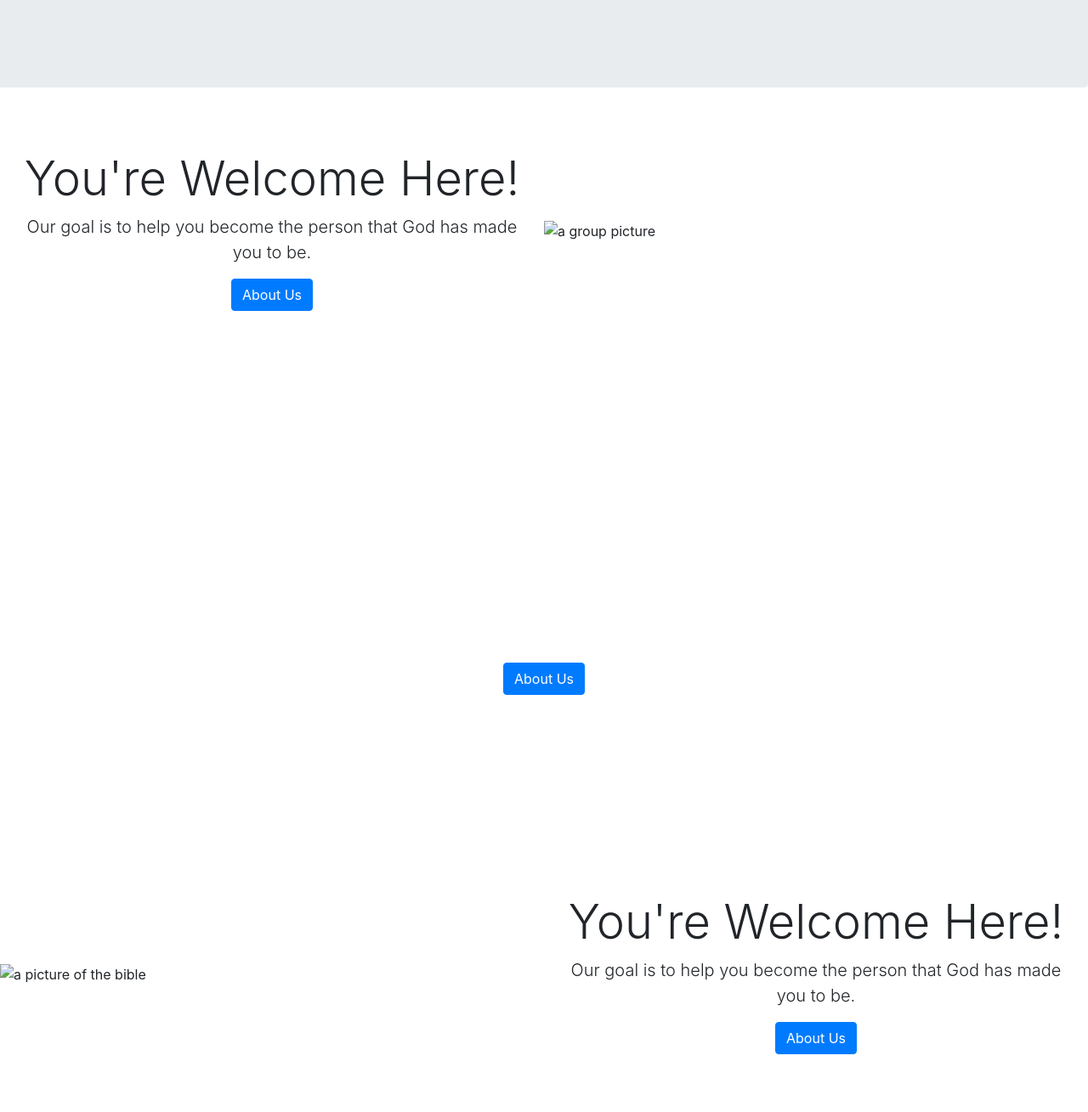
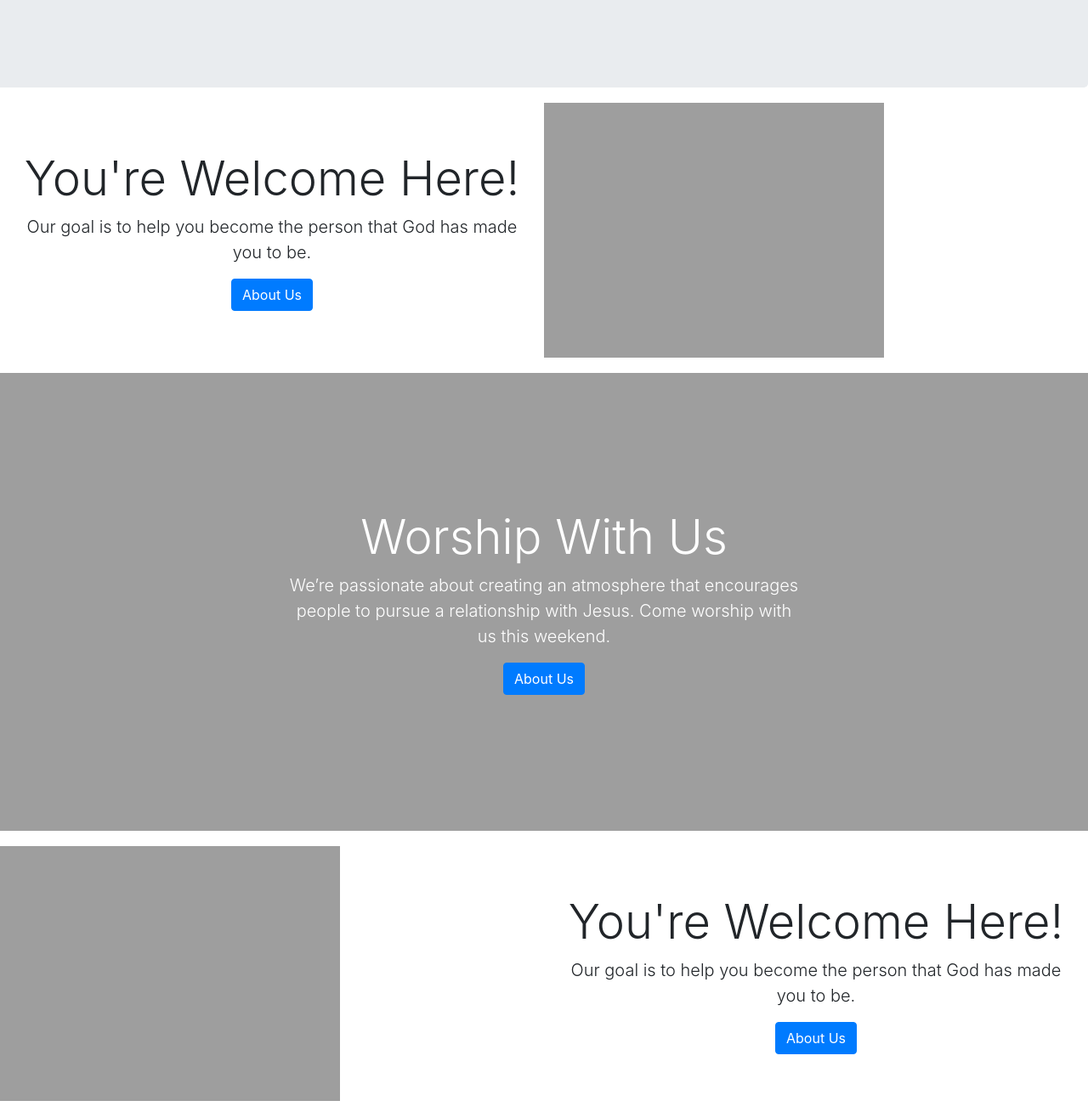
Before and after one commit to anguyen0615/IVBCWichita, a plain HTML site: page index.html in a window 1280 px wide. Shown: the part 527-1836 px from the top of the page at 85% size. Drawn offline with nearby package versions, Linux system fonts and the light colour scheme; the site is published under a folder, as on GitHub Pages, so addresses that start at the root find nothing.

Commit message:
Changed src path

```diff
--- a/index.html
+++ b/index.html
@@ -73,7 +73,7 @@
       </div>
 
       <div class="col-md-12 col-lg-6 px-0">
-        <img id="group1" src="/images/group1.JPG" alt="a group picture" class="img-fluid">
+        <img id="group1" src="images/group1.JPG" alt="a group picture" class="img-fluid">
       </div>
 
     </div>
@@ -101,7 +101,7 @@
     <div class="row mx-0 align-items-center">
 
       <div class="col-md-12 col-lg-6 px-0">
-        <img id="bible" src="/images/bible.jpg" alt="a picture of the bible" class="img-fluid">
+        <img id="bible" src="images/bible.jpg" alt="a picture of the bible" class="img-fluid">
       </div>
 
       <div class="col-md-12 col-lg-6 text-center learn-content">
--- a/styles.scss
+++ b/styles.scss
@@ -79,7 +79,7 @@ html{
 }
 
 .worship-bg{
-    background-image: url("/images/worship.jpg");
+    background-image: url("images/worship.jpg");
     background-repeat: no-repeat;
     background-size: cover;
     background-position: bottom;
```
Also changed, not shown: styles.css, 1 other file.
